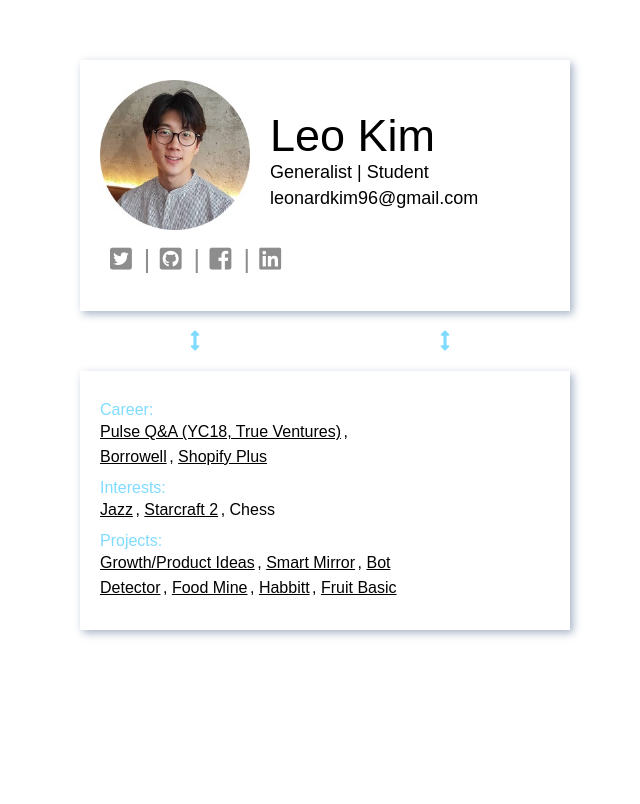
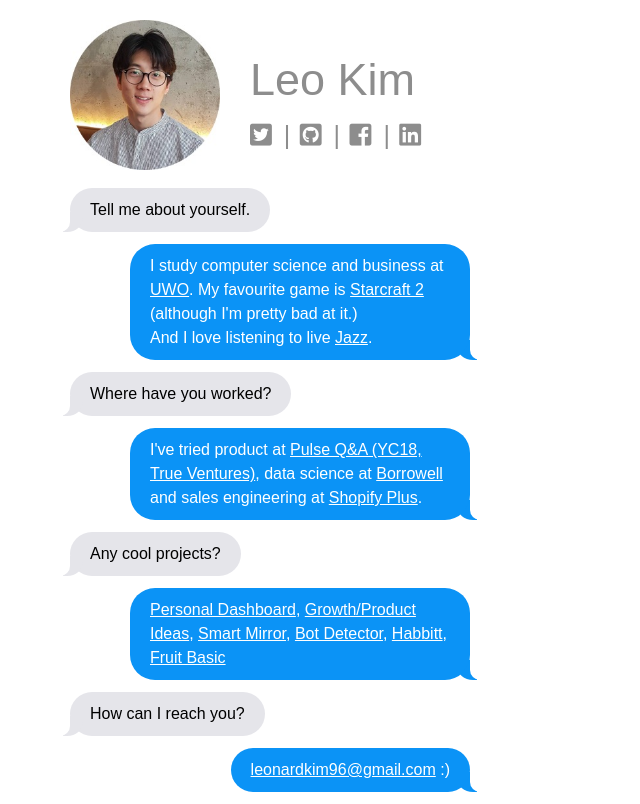
Before and after one commit to JongCleo/Portfolio-Website, a plain HTML site: page index.html in a window 1280 px wide. Shown: the whole page, without its empty margins (130-770 px from the left). Drawn offline with Linux system fonts and the light colour scheme; a web font is replaced by a local one.

Commit message:
update ver 3

```diff
--- a/index.html
+++ b/index.html
@@ -21,26 +21,16 @@
 
       gtag('config', 'UA-132734546-1');
     </script>
-    <script>
-      function copyEmail(){
-        clipboardData.setData('text/plain', 'leonardkim96@gmail.com');
-      }
-    </script>
 
   </head>
   <body>
 		<div class="wrapper">
-			<div class="front">
-        <div class= "fronttop">
+      <div class= "top">
         <div class="imgparent">
           <img class="profileimage" src="headshot.jpg">
         </div>
-          <div class="nameparent">
+        <div class="social">
           <h1>Leo Kim</h1>
-            <h2>Generalist | Student</h2>
-            <h2>leonardkim96@gmail.com</h2>
-          </div>
-        </div>
           <div class="links">
             <ul>
               <li><a href="https://twitter.com/LeonardKim96" target="_blank"><span><i class="fab fa-twitter-square"></i> </span><span>|</span></a></li>
@@ -50,45 +40,51 @@
             </ul>
           </div>
         </div>
-
-      <div class = "spacer">
-        <i class="fas fa-arrows-alt-v"></i>
-        <i class="fas fa-arrows-alt-v"></i>
       </div>
 
-			<div class="back">
-
-				<div class = "item">
-					<h4 class="title">Career:</h4>
-					<ul>
-						<li><a href="https://www.pulse.qa/" target ="_blank"><span>Pulse Q&A (YC18, True Ventures)</span></a>,</li>
-            <li><a href="http://borrowell.com" target ="_blank"><span>Borrowell</span></a>,</li>
-            <li><a href="https://www.shopify.ca/plus" target ="_blank"><span>Shopify Plus</span></a></li>
-					</ul>
+      <div>
+        <br />
+        <div class="from-them">
+          Tell me about yourself.
         </div>
-
-				<div class = "item">
-					<h4 class="title">Interests:</h4>
-					<ul>
-						<li><a href="https://open.spotify.com/playlist/5aK4PrWxzi6xJPHJgapbhu" target ="_blank"><span>Jazz</span></a>,</li>
-						<li><a href="https://starcraft2.com/en-us/profile/1/1/8307138" target="_blank"><span>Starcraft 2</span></a>,</li>
-            <li>Chess</li>
-					</ul>
+        <div class="clear">
         </div>
-
-				<div class = "item end">
-					<h4 class="title">Projects:</h4>
-					<ul>
-						<li><a href="https://drive.google.com/open?id=1p3sNwG45FR65IBV2sMaPR6lU_1wS8Vo4" target ="_blank"><span>Growth/Product Ideas</span></a>,</li>
-            <li><a href="https://github.com/beeckusu/Reflect" target ="_blank"><span>Smart Mirror</span></a>,</li>
-            <li><a href="https://github.com/JongCleo/BotDetector" target ="_blank"><span>Bot Detector</span></a>,</li>
-            <li><a href="https://drive.google.com/open?id=1D3JxMcQtYAyYvXEfhBveqbgCV4ArNgJD" target ="_blank"><span>Food Mine</span></a>,</li>
-            <li><a href="https://devpost.com/software/habbit" target ="_blank"><span>Habbitt</span></a>,</li>
-            <li><a href="https://angel.co/projects/479281-fruit-basic" target ="_blank"><span>Fruit Basic</span></a></li>
-					</ul>
+        <div class="from-me">
+          I study computer science and business at
+          <a href="https://www.ivey.uwo.ca/" target="_blank"><span>UWO</span></a>. My favourite game is
+          <a href="https://starcraft2.com/en-us/profile/1/1/8307138" target="_blank"><span>Starcraft 2</span></a> (although I'm pretty bad at it.) <br/>
+          And I love listening to live <a href="https://open.spotify.com/playlist/5aK4PrWxzi6xJPHJgapbhu" target ="_blank"><span>Jazz</span></a>.
         </div>
-
-			</div> <!-- End Back -->
+        <div class="clear">
+        <div class="from-them">
+          Where have you worked?
+        </div>
+        <div class="clear">
+        <div class="from-me">
+          I've tried product at <a href="https://www.pulse.qa/" target ="_blank"><span>Pulse Q&A (YC18, True Ventures)</span></a>,
+          data science at <a href="http://borrowell.com" target ="_blank"><span>Borrowell</span></a>
+          and sales engineering at <a href="https://www.shopify.ca/plus" target ="_blank"><span>Shopify Plus</span></a>.
+        </div>
+        <div class="from-them">
+          Any cool projects?
+        </div>
+        <div class="clear">
+        <div class="from-me">
+          <a href="https://github.com/JongCleo/dashboardextension" target ="_blank"><span>Personal Dashboard</span></a>,
+          <a href="https://drive.google.com/open?id=1p3sNwG45FR65IBV2sMaPR6lU_1wS8Vo4" target ="_blank"><span>Growth/Product Ideas</span></a>,
+          <a href="https://github.com/beeckusu/Reflect" target ="_blank"><span>Smart Mirror</span></a>,
+          <a href="https://github.com/JongCleo/BotDetector" target ="_blank"><span>Bot Detector</span></a>,
+          <a href="https://devpost.com/software/habbit" target ="_blank"><span>Habbitt</span></a>,
+          <a href="https://angel.co/projects/479281-fruit-basic" target ="_blank"><span>Fruit Basic</span></a>
+        </div>
+        <div class="clear">
+        <div class="from-them">
+          How can I reach you?
+        </div>
+        <div class="from-me">
+          <a href = "mailto:leonardkim96@gmail.com">leonardkim96@gmail.com</a> :)
+        </div>
+      </div>
 		</div> <!-- End Wrapper -->
   </body>
 </html>
--- a/stylesheet.css
+++ b/stylesheet.css
@@ -29,73 +29,133 @@
 	  font-family: "San Francisco";
 	  font-weight: 700;
 	  src: url("https://applesocial.s3.amazonaws.com/assets/styles/fonts/sanfrancisco/sanfranciscodisplay-bold-webfont.woff"); }
+	a {
+		color:white;
+	}
 	body {
 	  margin: 0;
 	  font-family: 'San Francisco', sans-serif; }
 
+	.from-me, .from-them {
+		max-width: 300px;
+		word-wrap: break-word;
+		margin-bottom: 12px;
+    line-height: 24px;
+    &:after {
+      content: "";
+      display: table;
+      clear: both;
+    }
+	}
+	.clear {clear: both}
+	.from-me {
+		position:relative;
+		padding:10px 20px;
+		color:white;
+		background:#0B93F6;
+		border-radius:25px;
+		float: right;
+
+		&:before {
+			content:"";
+			position:absolute;
+			z-index:-1;
+			bottom:-2px;
+			right:-7px;
+			height:20px;
+			border-right:20px solid #0B93F6;
+			border-bottom-left-radius: 16px 14px;
+			-webkit-transform:translate(0, -2px);
+		}
+
+		&:after {
+			content:"";
+			position:absolute;
+			z-index:1;
+			bottom:-2px;
+			right:-56px;
+			width:26px;
+			height:20px;
+			background:white;
+			border-bottom-left-radius: 10px;
+			-webkit-transform:translate(-30px, -2px);
+		}
+	}
+	.from-them {
+		position:relative;
+		padding:10px 20px;
+		background:#E5E5EA;
+		border-radius:25px;
+		color: black;
+	  float: left;
+
+		&:before {
+			content:"";
+			position:absolute;
+			z-index:2;
+			bottom:-2px;
+			left:-7px;
+			height:20px;
+			border-left:20px solid #E5E5EA;
+			border-bottom-right-radius: 16px 14px;
+			-webkit-transform:translate(0, -2px);
+		}
+
+		&:after {
+			content:"";
+			position:absolute;
+			z-index:3;
+			bottom:-2px;
+			left:4px;
+			width:26px;
+			height:20px;
+			background:white;
+			border-bottom-right-radius: 10px;
+			-webkit-transform:translate(-30px, -2px);
+		}
+	}
 	.wrapper {
 	  display: flex;
 	  flex-direction: column;
-	  width: 500px;
+	  width: 400px;
 	  margin-left: 200px;
-	  margin-top: 60px; }
+	  margin-top: 20px; }
 	  @media screen and (max-width: 720px) {
 	    .wrapper {
-	      width: 100vw;
-	      margin-left: 10px; }
+	      width: 400px;
+	      margin: 10px auto; }
 		}
-			.wrapper .front, .wrapper .back{
-				display: flex;
-				flex-direction: column;
-				margin-left:10px;
-				-webkit-box-shadow: 3px 3px 8px 0px rgba(46,74,117,0.42);
-				-moz-box-shadow: 3px 3px 8px 0px rgba(46,74,117,0.42);
-				box-shadow: 3px 3px 8px 0px rgba(46,74,117,0.42);
-				padding: 20px;
+		.wrapper .top {
+			display:flex;
+			flex-direction: row;
+			justify-content: flex-start;
+			align-items: center;
 		}
-					.wrapper .front .fronttop {
-						display:flex;
-					}
-					.wrapper .front .imgparent{
+			.wrapper .top .imgparent{
 				width: 150px;
 			}
-							.wrapper .front .imgparent img{
+					.wrapper .top .imgparent img{
 						display: block;
 						width: 100%;
 						height: auto;
 					}
-				  .wrapper .front .nameparent {
-				    color: #000;
-				    margin-bottom: 0;
-						margin-left: 20px;
+			.wrapper .top .social{
+				display: flex;
+				flex-direction: column;
+				margin-left: 30px;
 			}
-							.wrapper .front .nameparent h1{
+					.wrapper .top .social h1{
 						font-weight: normal;
+						color: #8D8D8D;
 						font-size: 45px;
-								margin-bottom: 0px;
+						margin-bottom:0;
 					}
-							.wrapper .front .nameparent h2{
-								font-weight: 100;
-								font-size: 18px;
-								margin-top: 0px;
-								margin-bottom: 5px;
-							}
-							.fa-copy{
-								cursor:pointer;
-								color: #8D8D8D;
-							}
-
 			    @media screen and (max-width: 720px) {
-				.wrapper .front {
-					margin-left: 8px;
-				}
-	      .wrapper .front h1 {
+			      .wrapper .top .social h1 {
 			        font-size: 40px;
 			         }
 					}
-		 .wrapper .links {
-		 	margin-left:10px;
- 	    width: 475px; }
+
 				 @media screen and (max-width: 720px) {
 		 	      .wrapper .links {
 		 	        width: 240px; }
@@ -125,46 +185,3 @@
 		 	            .wrapper .links ul li span:hover {
 		 	              opacity: 1;
 		 	              color: #7FDBFF; } }
-
-			.wrapper .spacer{
-				display: inline-flex;
-				margin-top: 20px;
-				margin-bottom: 20px;
-				justify-content: space-around;
-			}
-			.wrapper .spacer i {
-				color: #7FDBFF;
-				font-size: 20px;
-			}
-	    .wrapper .back .item {
-	      width: 300px; }
-	      .wrapper .back .item .title {
-					margin-top:10px;
-	        color: #7FDBFF;
-	        margin-bottom: 0;
-	        font-weight: normal; }
-	      @media screen and (max-width: 720px) {
-	        .wrapper .back .item {
-	          width: 240px; } }
-	      .wrapper .back .item ul {
-					display:inline;
-	        list-style-type: none;
-	        padding-left: 0; }
-					.wrapper .back .end {
-						margin-bottom:10px;
-					}
-	        .wrapper .back .item ul li {
-	          display: inline;
-	          line-height: 25px; }
-	          .wrapper .back .item ul li:first-child span, .wrapper .main .item ul li:last-child span {
-	            margin-left: 0; }
-	          .wrapper .back .item ul li a {
-	            color: #000;
-	            text-decoration: none;
-	            margin-right: 2.5px; }
-	          .wrapper .back .item ul li span {
-	            line-height: 5px;
-	            text-decoration: underline;
-	            line-height: 10px; }
-
-	/*# sourceMappingURL=style.css.map */
```
Also changed, not shown: 1 other file. Lines whose indentation alone changed are shown as unchanged.
